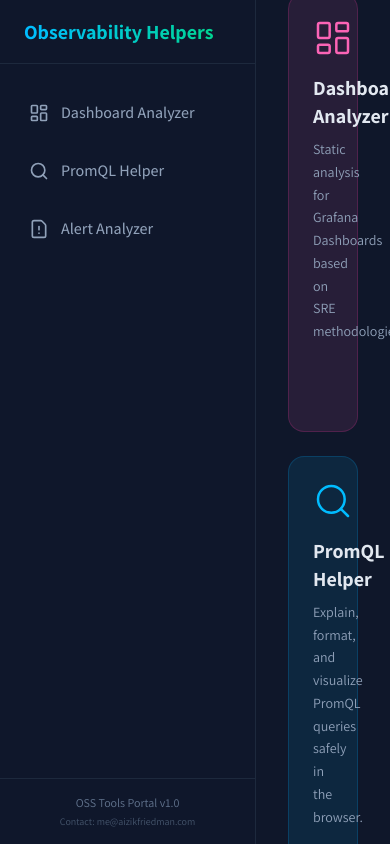
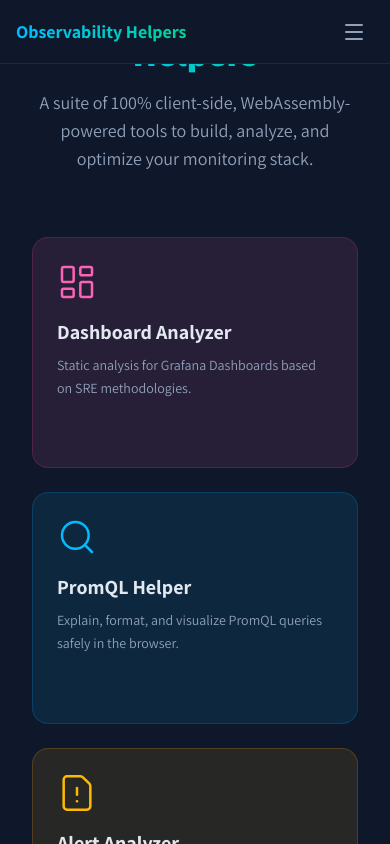
Before and after one commit to aizik-fridman/oss-tools, a React (Vite) app in the folder promql-helper/frontend/: page / in a window 390 px wide. Built offline with nearby package versions, Linux system fonts and the light colour scheme; a web font is replaced by a local one.

Commit message:
style: Make layout, code overlay, and Dashboard/Explainer tools responsive for mobile

```diff
--- a/promql-helper/frontend/src/components/CodeInputOverlay.tsx
+++ b/promql-helper/frontend/src/components/CodeInputOverlay.tsx
@@ -87,13 +87,13 @@
         </h3>
         <button
           onClick={handlePasteClick}
-          className="flex items-center justify-center gap-3 w-64 py-3 bg-sky-600 hover:bg-sky-500 text-white font-bold rounded-xl transition-all shadow-lg hover:shadow-sky-500/25"
+          className="flex items-center justify-center gap-3 w-full sm:w-64 py-3 bg-sky-600 hover:bg-sky-500 text-white font-bold rounded-xl transition-all shadow-lg hover:shadow-sky-500/25"
         >
           <Clipboard size={18} /> Paste {language.toUpperCase()}
         </button>
         <button
           onClick={() => fileInputRef.current?.click()}
-          className="flex items-center justify-center gap-3 w-64 py-3 bg-slate-700 hover:bg-slate-600 text-white font-bold rounded-xl transition-all shadow-lg"
+          className="flex items-center justify-center gap-3 w-full sm:w-64 py-3 bg-slate-700 hover:bg-slate-600 text-white font-bold rounded-xl transition-all shadow-lg"
         >
           <Upload size={18} /> Upload File
         </button>
--- a/promql-helper/frontend/src/components/PortalLayout.tsx
+++ b/promql-helper/frontend/src/components/PortalLayout.tsx
@@ -1,8 +1,10 @@
 import { Link, Outlet, useLocation } from 'react-router-dom';
-import { Search, LayoutDashboard, FileWarning } from 'lucide-react';
+import { Search, LayoutDashboard, FileWarning, Menu, X } from 'lucide-react';
+import { useState } from 'react';
 
 export default function PortalLayout() {
   const location = useLocation();
+  const [isMobileMenuOpen, setIsMobileMenuOpen] = useState(false);
 
   const navItems = [
     { path: '/dashboard-analyzer', name: 'Dashboard Analyzer', icon: LayoutDashboard },
@@ -11,13 +13,28 @@
   ];
 
   return (
-    <div className="flex h-screen bg-[#0f172a] text-slate-200 font-sans overflow-hidden">
+    <div className="flex flex-col md:flex-row h-screen bg-[#0f172a] text-slate-200 font-sans overflow-hidden">
+
+      {/* Mobile Header */}
+      <div className="md:hidden flex items-center justify-between h-16 px-4 bg-slate-900 border-b border-slate-800 shrink-0 z-40 relative">
+        <Link to="/" className="text-lg font-bold text-transparent bg-clip-text bg-gradient-to-r from-sky-400 to-emerald-400">
+          Observability Helpers
+        </Link>
+        <button onClick={() => setIsMobileMenuOpen(!isMobileMenuOpen)} className="text-slate-400 hover:text-slate-200 p-2">
+          {isMobileMenuOpen ? <X size={24} /> : <Menu size={24} />}
+        </button>
+      </div>
+
       {/* Sidebar */}
-      <div className="w-64 bg-slate-900 border-r border-slate-800 flex flex-col">
-        <div className="h-16 flex items-center px-6 border-b border-slate-800">
-          <h1 className="text-xl font-bold text-transparent bg-clip-text bg-gradient-to-r from-sky-400 to-emerald-400">
+      <div className={`
+        ${isMobileMenuOpen ? 'flex' : 'hidden'}
+        md:flex w-full md:w-64 bg-slate-900 md:border-r border-slate-800 flex-col shrink-0
+        absolute md:static top-16 bottom-0 z-50 md:z-0
+      `}>
+        <div className="hidden md:flex h-16 items-center px-6 border-b border-slate-800 shrink-0">
+          <Link to="/" className="text-xl font-bold text-transparent bg-clip-text bg-gradient-to-r from-sky-400 to-emerald-400">
             Observability Helpers
-          </h1>
+          </Link>
         </div>
 
         <nav className="flex-1 py-6 px-3 space-y-2 overflow-y-auto">
@@ -28,6 +45,7 @@
               <Link
                 key={item.path}
                 to={item.path}
+                onClick={() => setIsMobileMenuOpen(false)}
                 className={`flex items-center gap-3 px-4 py-3 rounded-lg transition-colors font-medium ${
                   isActive
                     ? 'bg-sky-500/10 text-sky-400 border border-sky-500/20'
@@ -41,7 +59,7 @@
           })}
         </nav>
 
-        <div className="p-4 border-t border-slate-800 text-xs text-slate-500 text-center flex flex-col gap-1">
+        <div className="p-4 border-t border-slate-800 text-xs text-slate-500 text-center flex flex-col gap-1 shrink-0 bg-slate-900 pb-safe">
           <span>OSS Tools Portal v1.0</span>
           <a href="mailto:me@aizikfriedman.com" className="text-[10px] text-slate-600 hover:text-slate-400 transition-colors">
             Contact: me@aizikfriedman.com
@@ -49,8 +67,8 @@
         </div>
       </div>
 
-      {/* Main Content Area */}
-      <div className="flex-1 overflow-hidden relative flex flex-col">
+      {/* Main Content */}
+      <div className="flex-1 overflow-hidden relative flex flex-col z-0">
         <Outlet />
       </div>
     </div>
--- a/promql-helper/frontend/src/tools/DashboardAnalyzerTool.tsx
+++ b/promql-helper/frontend/src/tools/DashboardAnalyzerTool.tsx
@@ -584,7 +584,7 @@
                 }}
               />
             </div>
-            <div className="flex gap-4">
+            <div className="flex flex-col sm:flex-row gap-4">
               <button
                 onClick={analyzeDashboard}
                 className="flex-1 py-3 bg-pink-900/30 border border-pink-500/50 hover:bg-pink-800/50 text-pink-400 font-bold rounded-xl transition-colors shadow-lg"
@@ -643,7 +643,7 @@
                   </div>
                 </div>
 
-                <div className="grid grid-cols-4 gap-4">
+                <div className="grid grid-cols-2 sm:grid-cols-4 gap-4">
                   <div className="bg-slate-800/50 border border-slate-700/50 p-4 rounded-xl text-center">
                     <div className="text-xl font-bold text-slate-200">{analysis.stats.totalPanels}</div>
                     <div className="text-[10px] font-bold text-slate-500 uppercase tracking-wide mt-1">Panels</div>
--- a/promql-helper/frontend/src/tools/ExplainerTool.tsx
+++ b/promql-helper/frontend/src/tools/ExplainerTool.tsx
@@ -199,13 +199,21 @@
     })
   }
 
+  const [windowWidth, setWindowWidth] = useState(window.innerWidth);
+
+  useEffect(() => {
+    const handleResize = () => setWindowWidth(window.innerWidth);
+    window.addEventListener('resize', handleResize);
+    return () => window.removeEventListener('resize', handleResize);
+  }, []);
+
   return (
     <div className="h-full bg-[#0f172a] flex flex-col overflow-hidden">
-      <header className="h-16 flex items-center justify-between px-6 bg-slate-900 border-b border-slate-800 shrink-0">
-        <h1 className="text-2xl font-bold text-transparent bg-clip-text bg-gradient-to-r from-sky-400 to-emerald-400">
+      <header className="h-auto md:h-16 flex flex-col md:flex-row items-start md:items-center justify-between px-6 py-4 md:py-0 bg-slate-900 border-b border-slate-800 shrink-0 gap-4 md:gap-0">
+        <h1 className="text-xl md:text-2xl font-bold text-transparent bg-clip-text bg-gradient-to-r from-sky-400 to-emerald-400">
           PromQL Helper
         </h1>
-        <div className="flex items-center gap-4">
+        <div className="flex flex-wrap items-center gap-2 md:gap-4">
           {!wasmReady && <span className="text-amber-400 text-sm animate-pulse">WASM Loading...</span>}
           <button onClick={handleFormat} className="px-4 py-1.5 bg-slate-800 hover:bg-slate-700 text-sky-400 text-sm font-medium rounded-lg transition-colors border border-slate-700">
             Format
@@ -217,7 +225,7 @@
       </header>
 
       <div className="flex-1 overflow-hidden">
-        <PanelGroup direction="horizontal">
+        <PanelGroup direction={windowWidth < 768 ? "vertical" : "horizontal"}>
 
           {/* Editor Panel */}
           <Panel defaultSize={50} minSize={30}>
@@ -245,8 +253,8 @@
             </div>
           </Panel>
 
-          <PanelResizeHandle className="w-2 bg-slate-900 hover:bg-sky-500/50 transition-colors cursor-col-resize flex flex-col items-center justify-center">
-            <div className="h-8 w-1 bg-slate-700 rounded-full" />
+          <PanelResizeHandle className={`${windowWidth < 768 ? 'h-2 w-full cursor-row-resize flex-row' : 'w-2 h-full cursor-col-resize flex-col'} bg-slate-900 hover:bg-sky-500/50 transition-colors flex items-center justify-center`}>
+            <div className={`${windowWidth < 768 ? 'w-8 h-1' : 'h-8 w-1'} bg-slate-700 rounded-full`} />
           </PanelResizeHandle>
 
           {/* Analysis Panel */}
```
